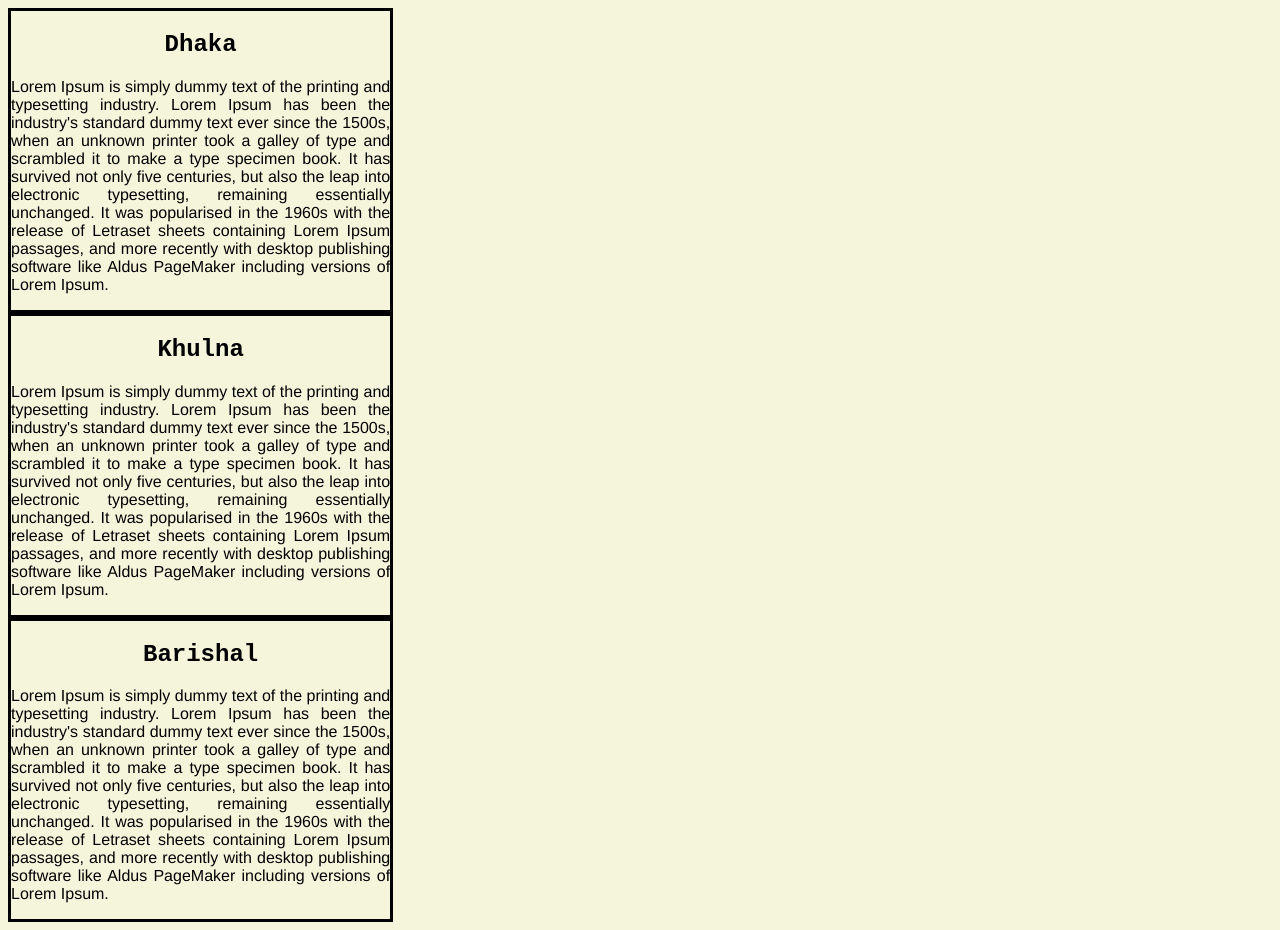
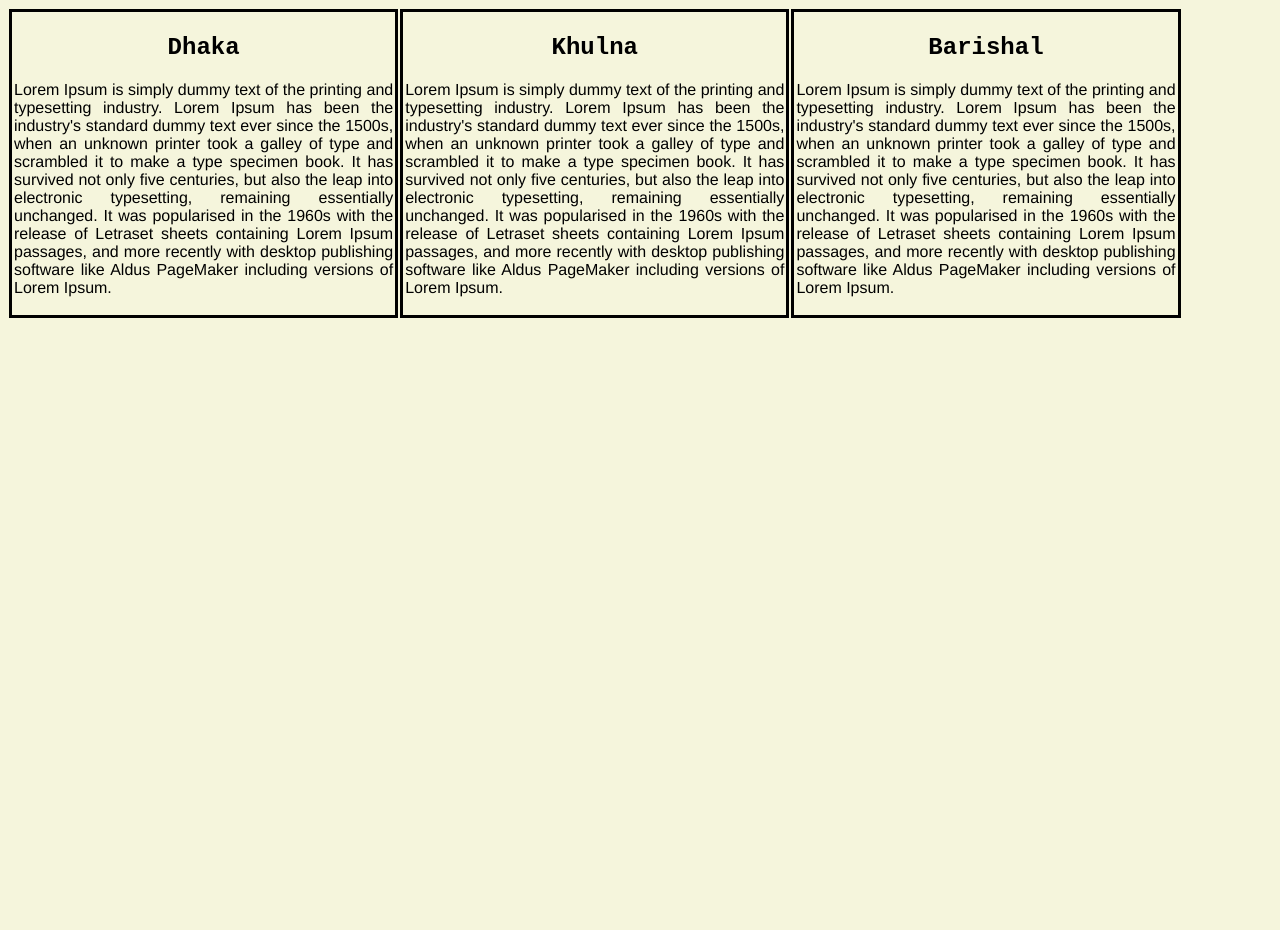
Before and after one commit to Firoz-Alam/my-third-website, a plain HTML site: page index.html in a window 1280 px wide. After the commit the page ends 800 px from the top, so only its background shows below. Drawn offline with Linux system fonts and the light colour scheme.

Commit message:
seven commit

```diff
--- a/style.css
+++ b/style.css
@@ -13,4 +13,7 @@ p{
 .container{
     border: 3px solid black;
     width: 30%;
+    margin: 1px;
+    padding: 2px;
+    float: left;
 }
```
